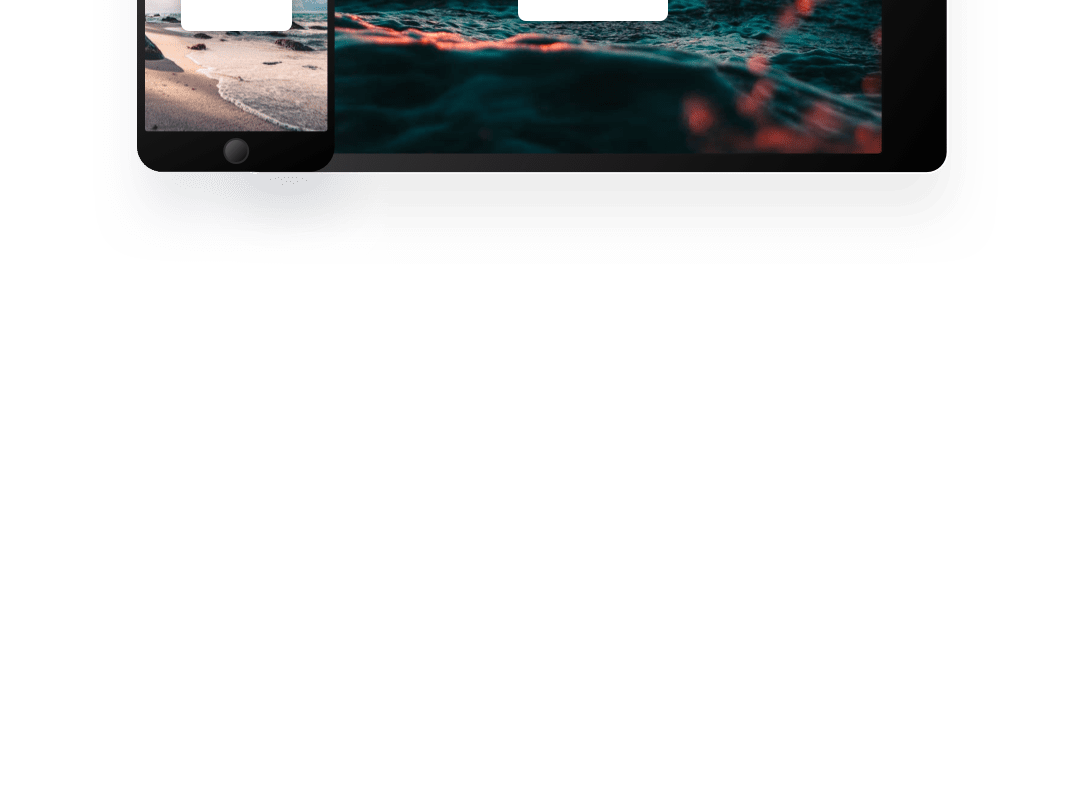
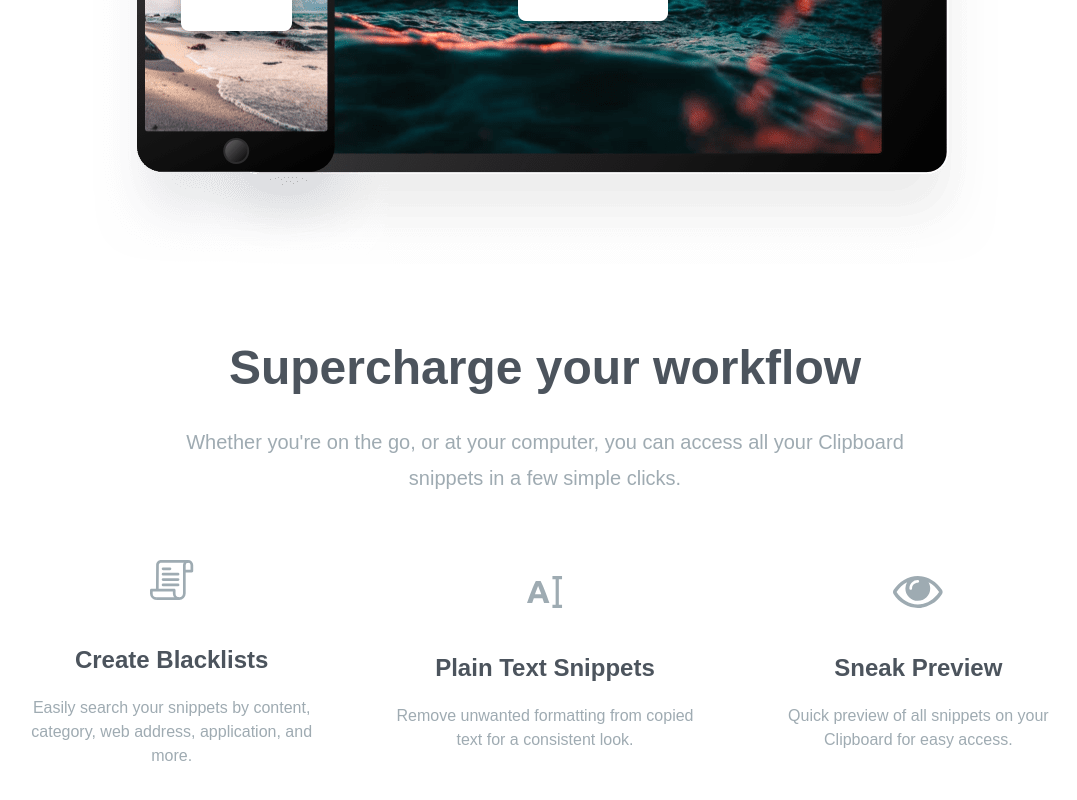
Before and after one commit to renishb10/clipboard-tailwind, a website: page index.html in a window 1280 px wide. Shown: the part 2332-3132 px from the top of the page, without its empty margins (95-1172 px from the left). Before the commit the page ends 2676 px from the top, so only its background shows below. Drawn offline with Linux system fonts and the light colour scheme; a web font is replaced by a local one.

Commit message:
supercharge section

```diff
--- a/index.html
+++ b/index.html
@@ -84,5 +84,38 @@
       <img src="images/image-devices.png" alt="Device images" class="mx-auto">
     </div>
   </section>
+
+  <section id="supercharge">
+    <div class="section-container my-20">
+      <h3>Supercharge your workflow</h3>
+      <p class="max-w-3xl mx-auto mb-16 text-xl leading-9 text-center text-grayishBlue">
+        Whether you're on the go, or at your computer, you can access all your Clipboard snippets in a few simple clicks.
+      </p>
+
+      <!-- Items container -->
+      <div class="flex flex-col items-center justify-between space-y-16 md:flex-row md:space-y-0 md:space-x-12">
+        <!-- Item 1 -->
+        <div class="flex flex-col items-center space-y-5">
+          <img src="images/icon-blacklist.svg" alt="blacklist" class="mb-6">
+          <h5 class="mb-2 text-2xl font-bold text-darkGrayishBlue">Create Blacklists</h5>
+          <p class="max-w-md text-grayishBlue">Easily search your snippets by content, category, web address, application, and more.</p>
+        </div>
+
+        <!-- Item 2 -->
+        <div class="flex flex-col items-center space-y-5">
+          <img src="images/icon-text.svg" alt="blacklist" class="mb-6">
+          <h5 class="mb-2 text-2xl font-bold text-darkGrayishBlue">Plain Text Snippets</h5>
+          <p class="max-w-md text-grayishBlue">Remove unwanted formatting from copied text for a consistent look.</p>
+        </div>
+
+        <!-- Item 3 -->
+        <div class="flex flex-col items-center space-y-5">
+          <img src="images/icon-preview.svg" alt="blacklist" class="mb-6">
+          <h5 class="mb-2 text-2xl font-bold text-darkGrayishBlue">Sneak Preview</h5>
+          <p class="max-w-md text-grayishBlue">Quick preview of all snippets on your Clipboard for easy access.</p>
+        </div>
+      </div>
+    </div>
+  </section>
 </body>
 </html>
```
Also changed, not shown: css/style.css.
